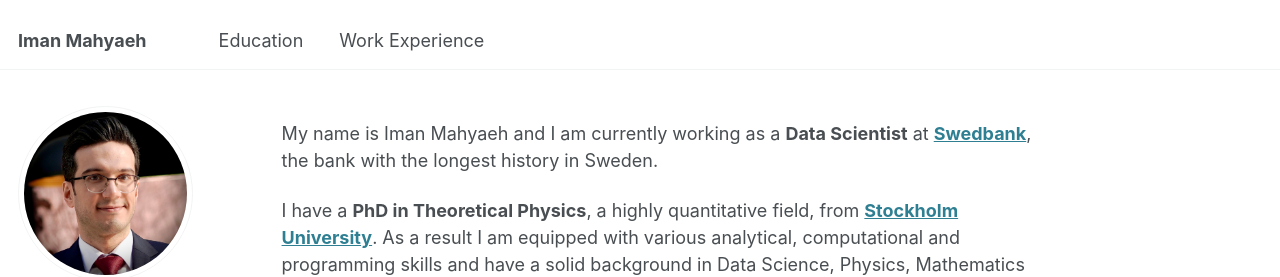
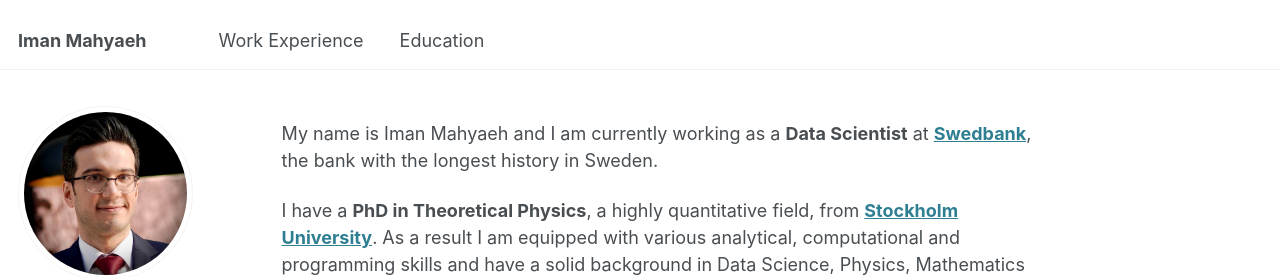
Before and after one commit to imanm24/imanm24.github.io, a Jekyll site: the page built from _pages/about.md, in a window 1280 px wide. Shown: the top 277 px of the page. Built offline with Jekyll 4.4.1, drawn with Linux system fonts in a browser that asks for light colours; part of the change alters nothing that is shown.

```diff
--- a/_data/navigation.yml
+++ b/_data/navigation.yml
@@ -6,11 +6,11 @@
 
 main:
 
+  - title: "Work Experience"
+    url: /work_experience/
+
   - title: "Education"
     url: /education/
-
-  - title: "Work Experience"
-    url: /work_experience/
 
   #- title: "CV"
   #  url: /cv/
```
